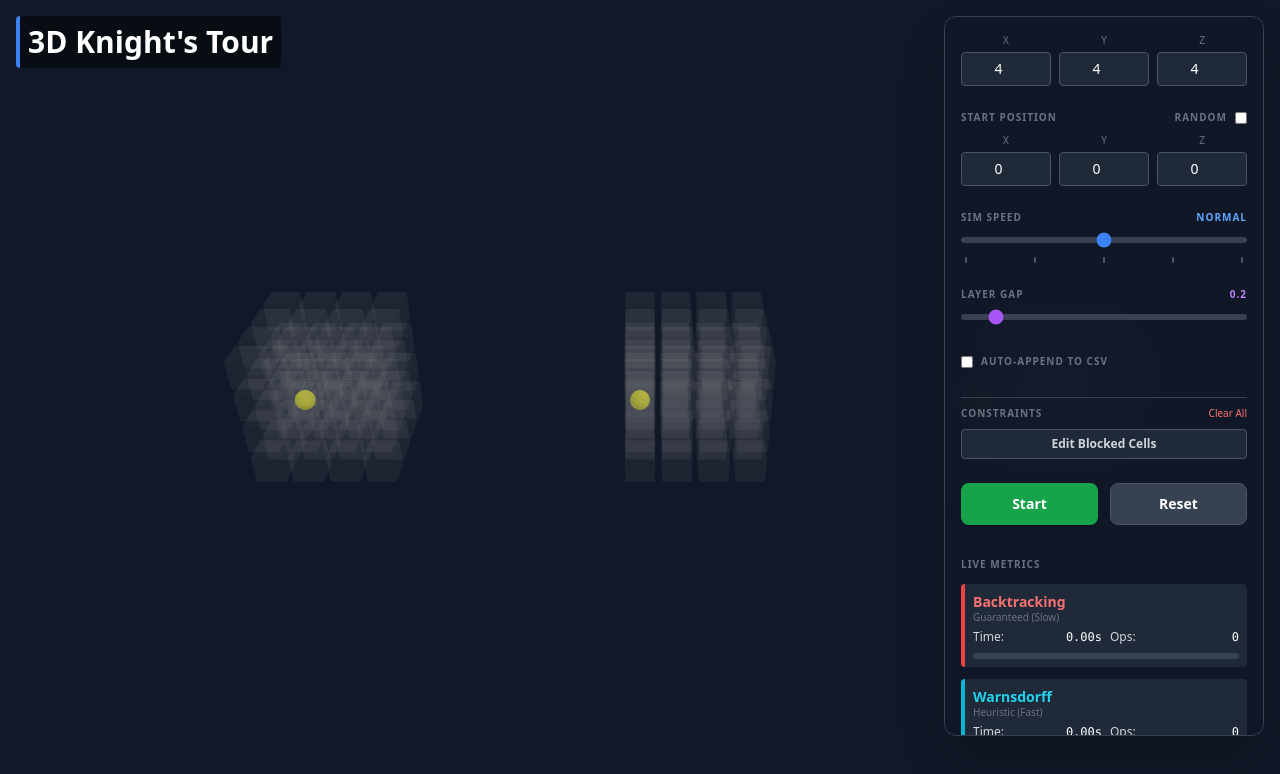
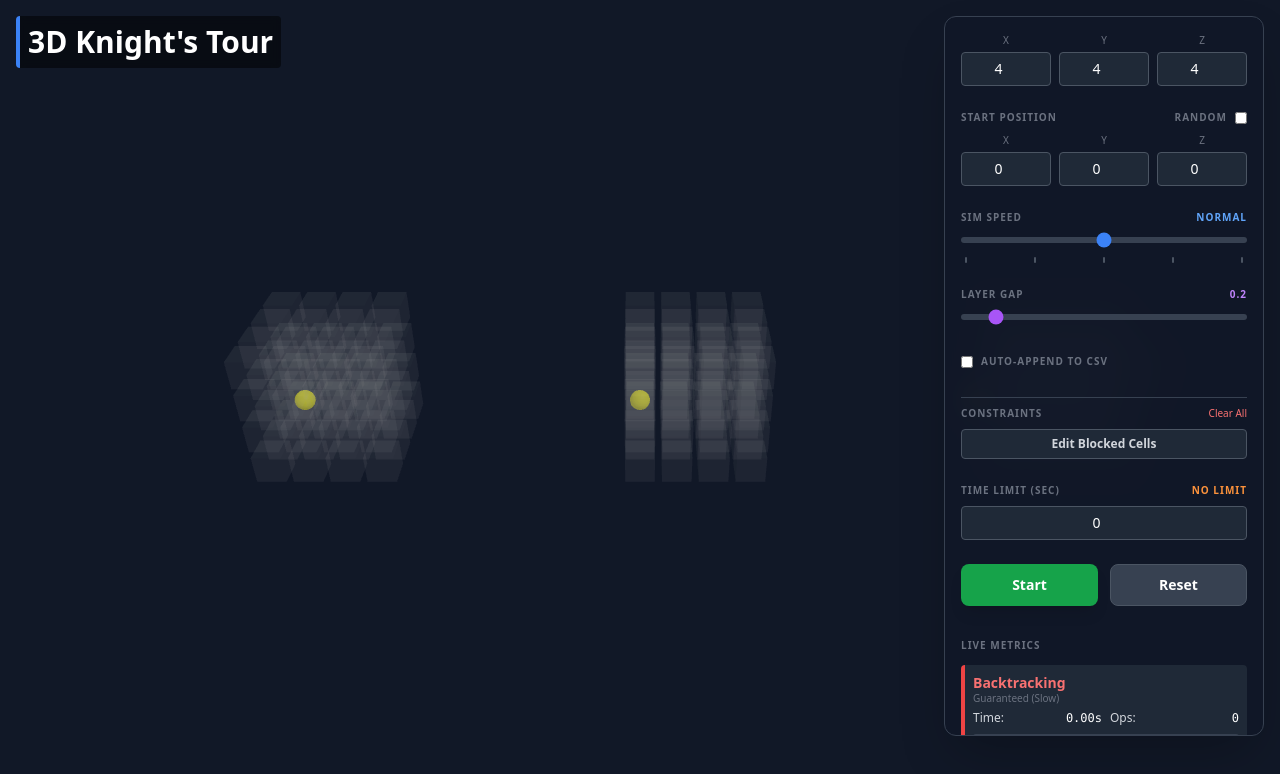
Before and after one commit to iniFaiz/3d-knights-tour-better, a Vue app: page / in a window 1280 px wide. Shown: the top 774 px of the page. Built offline with nearby package versions, Linux system fonts and the light colour scheme.

Commit message:
Add time limit feature to simulation controls

```diff
--- a/src/App.vue
+++ b/src/App.vue
@@ -16,6 +16,7 @@ const saveCsv = ref(false);
 const fileHandle = ref(null);
 const speed = ref(50);
 const separation = ref(0.2);
+const timeLimit = ref(0); // 0 means no limit
 const isEditingConstraints = ref(false);
 const blockedCells = ref(new Set()); // Set of "x,y,z" strings
 
@@ -220,6 +221,26 @@ function toggleSimulation() {
 function logicLoop() {
     if (!isRunning.value) return;
 
+    // Check Time Limit
+    if (timeLimit.value > 0) {
+        const now = performance.now();
+        // Check if any running solver has exceeded time limit
+        let anyExceeded = false;
+        stats.forEach(s => {
+            if (!s.done && (now - s.startTime) > (timeLimit.value * 1000)) {
+                s.done = true;
+                s.time = now - s.startTime;
+                anyExceeded = true;
+            }
+        });
+
+        // If all are done (either finished or timed out), stop simulation
+        if (stats.every(s => s.done)) {
+            isRunning.value = false;
+            return;
+        }
+    }
+
     // kontrol speed
     let stepsPerFrame = 1;
     let delayMs = 0;
@@ -313,6 +334,7 @@ function updateStartPos(v) {
 }
 function updateSpeed(v) { speed.value = v; }
 function updateSeparation(v) { separation.value = v; }
+function updateTimeLimit(v) { timeLimit.value = v; }
 
 function clearConstraints() {
     blockedCells.value.clear();
@@ -437,6 +459,7 @@ watch(isRunning, (newVal, oldVal) => {
             :isEditingConstraints="isEditingConstraints"
             :speed="speed"
             :separation="separation"
+            :timeLimit="timeLimit"
             :stats="stats"
             @update:dims="updateDims"
             @update:startPos="updateStartPos"
@@ -445,6 +468,7 @@ watch(isRunning, (newVal, oldVal) => {
             @select-file="selectLogFile"
             @update:speed="updateSpeed"
             @update:separation="updateSeparation"
+            @update:timeLimit="updateTimeLimit"
             @toggle-run="toggleSimulation"
             @reset="rebuildBoards"
             @toggle-edit-constraints="isEditingConstraints = !isEditingConstraints"
--- a/src/components/ControlPanel.vue
+++ b/src/components/ControlPanel.vue
@@ -11,13 +11,14 @@ const props = defineProps({
     isRandomStart: Boolean,
     saveCsv: Boolean,
     fileHandle: Object,
-    isEditingConstraints: Boolean, // New prop
+    isEditingConstraints: Boolean,
+    timeLimit: Number, // New prop
     speed: Number,
     separation: Number,
     stats: Array
 });
 
-const emit = defineEmits(['update:dims', 'update:startPos', 'update:isRandomStart', 'update:saveCsv', 'select-file', 'update:speed', 'update:separation', 'toggle-run', 'reset', 'toggle-edit-constraints', 'clear-constraints']);
+const emit = defineEmits(['update:dims', 'update:startPos', 'update:isRandomStart', 'update:saveCsv', 'select-file', 'update:speed', 'update:separation', 'update:timeLimit', 'toggle-run', 'reset', 'toggle-edit-constraints', 'clear-constraints']);
 
 const localDims = reactive([...props.dims]);
 const localStartPos = reactive([...props.startPos]);
@@ -69,7 +70,7 @@ const speedStep = computed({
 <template>
     <div class="absolute top-4 right-4 w-80 bg-gray-900/95 backdrop-blur-md rounded-xl shadow-2xl border border-gray-700 flex flex-col max-h-[90vh] overflow-hidden z-20">
 
-        <div class="flex-1 overflow-y-auto p-4 space-y-6">
+        <div class="flex-1 p-4 space-y-6 overflow-y-auto">
             <div class="space-y-2">
                 <div class="grid grid-cols-3 gap-2">
                     <div v-for="(axis, idx) in ['x', 'y', 'z']" :key="axis">
@@ -83,13 +84,13 @@ const speedStep = computed({
             <div class="space-y-2">
                 <div class="flex justify-between items-center text-[10px] font-bold text-gray-500 uppercase tracking-widest">
                     <span>Start Position</span>
-                    <label class="flex items-center space-x-2 cursor-pointer hover:text-gray-300 transition-colors">
+                    <label class="flex items-center space-x-2 transition-colors cursor-pointer hover:text-gray-300">
                         <span class="text-[10px]">Random</span>
                         <input type="checkbox"
                                :checked="isRandomStart"
                                @change="$emit('update:isRandomStart', $event.target.checked)"
                                :disabled="isRunning"
-                               class="w-3 h-3 rounded border-gray-600 bg-gray-800 text-blue-500 focus:ring-0 focus:ring-offset-0 accent-blue-500">
+                               class="w-3 h-3 text-blue-500 bg-gray-800 border-gray-600 rounded focus:ring-0 focus:ring-offset-0 accent-blue-500">
                     </label>
                 </div>
                 <div class="grid grid-cols-3 gap-2">
@@ -125,26 +126,26 @@ const speedStep = computed({
                        min="0" max="2" step="0.1" class="w-full h-1.5 bg-gray-700 rounded-lg appearance-none cursor-pointer accent-purple-500">
             </div>
 
-            <div class="flex flex-col space-y-2 py-1">
+            <div class="flex flex-col py-1 space-y-2">
                 <label class="text-[10px] font-bold text-gray-500 uppercase tracking-widest cursor-pointer hover:text-gray-300 transition-colors flex items-center gap-2">
                     <input type="checkbox"
                            :checked="saveCsv"
                            @change="$emit('update:saveCsv', $event.target.checked)"
-                           class="w-3 h-3 rounded border-gray-600 bg-gray-800 text-green-500 focus:ring-0 focus:ring-offset-0 accent-green-500">
+                           class="w-3 h-3 text-green-500 bg-gray-800 border-gray-600 rounded focus:ring-0 focus:ring-offset-0 accent-green-500">
                     <span>Auto-Append to CSV</span>
                 </label>
 
                 <button v-if="saveCsv"
                         @click="$emit('select-file')"
-                        class="text-xs px-2 py-1 rounded bg-gray-800 border border-gray-600 hover:bg-gray-700 text-gray-300 transition-colors flex items-center justify-center gap-2">
+                        class="flex items-center justify-center gap-2 px-2 py-1 text-xs text-gray-300 transition-colors bg-gray-800 border border-gray-600 rounded hover:bg-gray-700">
                     <span v-if="fileHandle" class="text-green-400 truncate max-w-[200px]">File: {{ fileHandle.name }}</span>
                     <span v-else>Select Log File...</span>
                 </button>
             </div>
 
             <!-- Constraints Section -->
-            <div class="space-y-2 border-t border-gray-700 pt-2">
-                <div class="flex justify-between items-center">
+            <div class="pt-2 space-y-2 border-t border-gray-700">
+                <div class="flex items-center justify-between">
                     <span class="text-[10px] font-bold text-gray-500 uppercase tracking-widest">Constraints</span>
                     <button @click="$emit('clear-constraints')" :disabled="isRunning" class="text-[10px] text-red-400 hover:text-red-300 disabled:opacity-50">Clear All</button>
                 </div>
@@ -157,6 +158,16 @@ const speedStep = computed({
                 <p v-if="isEditingConstraints" class="text-[10px] text-yellow-500 text-center animate-pulse">
                     Click on cells to block/unblock
                 </p>
+            </div>
+
+            <div class="space-y-2">
+                <div class="flex justify-between text-[10px] font-bold text-gray-500 uppercase tracking-widest">
+                    <span>Time Limit (sec)</span>
+                    <span class="text-orange-400">{{ timeLimit > 0 ? timeLimit + 's' : 'No Limit' }}</span>
+                </div>
+                <input type="number" :value="timeLimit" @input="$emit('update:timeLimit', +$event.target.value)"
+                       min="0" step="0.1" placeholder="0 = No Limit"
+                       class="w-full bg-gray-800 border border-gray-600 rounded px-2 py-1.5 text-center text-sm text-white focus:border-orange-500 focus:outline-none transition-colors">
             </div>
 
             <div class="grid grid-cols-2 gap-3">
```
Also changed, not shown: data.csv.
